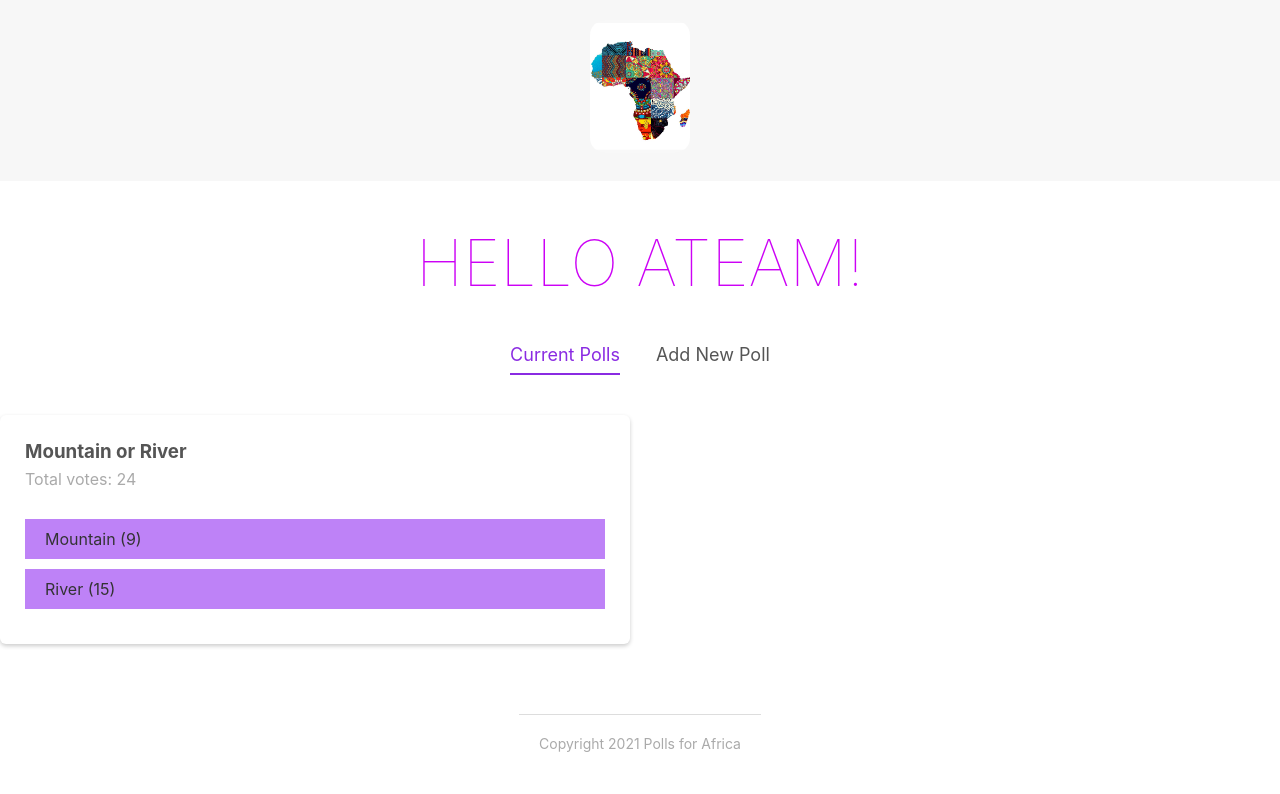
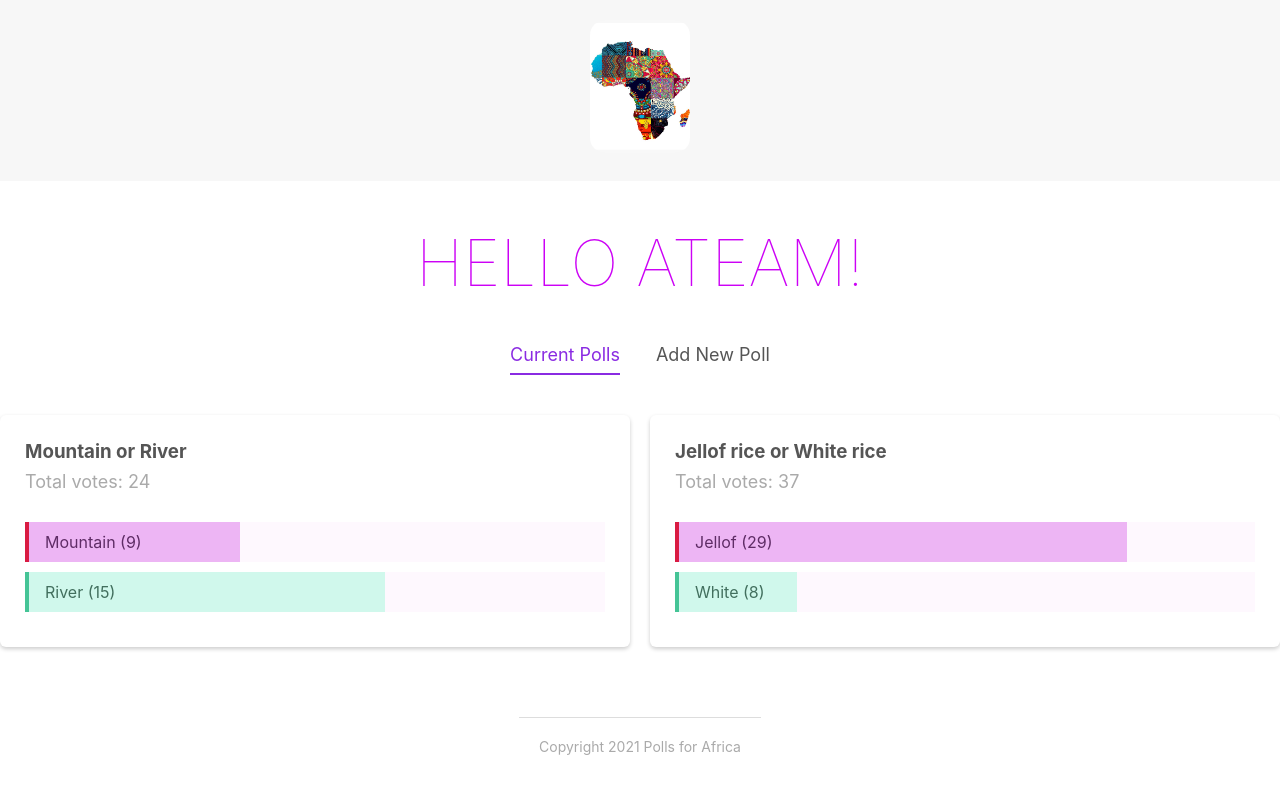
Before and after one commit to NewCoderCA/sveltepolls, a Svelte app: page / in a window 1280 px wide. Shown: the top 794 px of the page. Built offline with nearby package versions, Linux system fonts and the light colour scheme.

Commit message:
Adding reactive values function for moving poll vote percentages using $: code

```diff
--- a/src/App.svelte
+++ b/src/App.svelte
@@ -27,6 +27,14 @@
 		votesA: 9,
 		votesB: 15,
 	},
+	{
+		id: 2,
+		question: 'Jellof rice or White rice',
+		answerA: 'Jellof',
+		answerB: 'White',
+		votesA: 29,
+		votesB: 8,
+	},
 ];
 
 const handleAdd = (e) => {
@@ -34,6 +42,21 @@
 	polls = [poll, ...polls];
 	console.log(polls);
 	activeItem = 'Current Polls';
+}
+
+const handleVote = (e) => {
+ const { id, option } = e.detail;
+ let copiedPolls = [...polls];
+ //Find updated poll by id via finding each poll in the array
+ let upvotedPoll = copiedPolls.find((poll) => poll.id == id);
+ //Check which option to update
+ if (option === 'a'){
+	 upvotedPoll.votesA++;
+ }
+ if (option === 'b'){
+	 upvotedPoll.votesB++;
+ }
+ polls = copiedPolls;
 }
 </script>
 
@@ -43,7 +66,7 @@
 	<h1>Hello {name}!</h1>
 	<Tabs {activeItem} {items} on:tabChange={tabChange} />
 	{#if activeItem === 'Current Polls'}
-	<PollList {polls} />
+	<PollList {polls} on:vote={handleVote} />
 	{:else if activeItem === 'Add New Poll'}
 	<CreatePollForm on:add={handleAdd} />
 	{/if}
--- a/src/components/PollDetails.svelte
+++ b/src/components/PollDetails.svelte
@@ -1,21 +1,33 @@
 <script>
+import { createEventDispatcher } from 'svelte';
 import Card from '../shared/Card.svelte';
 export let poll;
+const dispatch = createEventDispatcher();
 
-//Ractive values for totals
+//Reactive values for totals
 $: totalVotes = poll.votesA + poll.votesB;
+
+//Reactive poll vote moving percentages
+$: percentA = Math.floor(100 / totalVotes * poll.votesA);
+$: percentB = Math.floor(100 / totalVotes * poll.votesB);
+
+//Handling Votes
+const handleVote = (option, id) => {
+//  dispatch('vote', { option: option, id: id }) //Same below just short-hand version
+dispatch('vote', {option, id});
+};
 
 </script>
 <Card>
     <div class="poll">
     <h3>{ poll.question }</h3>
     <p>Total votes: { totalVotes }</p>
-    <div class="answer">
-        <div class="percent percent-a"></div>
+    <div class="answer" on:click={() => handleVote('a', poll.id)}>
+        <div class="percent percent-a" style="width: {percentA}%"></div>
         <span>{ poll.answerA } ({ poll.votesA })</span>
     </div>
-    <div class="answer">
-        <div class="percent percent-b"></div>
+    <div class="answer" on:click={() => handleVote('b', poll.id)}>
+        <div class="percent percent-b" style="width: {percentB}%"></div>
         <span>{ poll.answerB } ({ poll.votesB })</span>
     </div>
     </div>
@@ -27,13 +39,13 @@
  }
 
  p {
-     margin-top: 6px;
-     font-size: 16px;
+     margin-top: 8px;
+     font-size: 18px;
      color: #aaa;
      margin-bottom: 30px;
  }
  .answer {
-     background: rgb(190, 130, 247);
+     background: rgba(245, 187, 245, 0.1);
      cursor: pointer;
      margin: 10px auto;
      position: relative;
@@ -45,5 +57,17 @@
      display: inline-block;
      padding: 10px 20px;
  }
-
+ .percent {
+     height: 100%;
+     position: absolute;
+     box-sizing: border-box;
+ }
+ .percent-a {
+     border-left: 4px solid #d91b42;
+     background: rgba(195, 27, 217, 0.3);
+ }
+ .percent-b {
+     border-left: 4px solid #45c496;
+     background: rgba(99, 248, 193, 0.3);
+ }
 </style>
--- a/src/components/PollList.svelte
+++ b/src/components/PollList.svelte
@@ -6,7 +6,7 @@
 <div class="poll-list">
 {#each polls as poll (poll.id)}
 <div>
-    <PollDetails {poll}/>
+    <PollDetails {poll} on:vote />
 </div>
 {/each}
 
--- a/src/shared/Button.svelte
+++ b/src/shared/Button.svelte
@@ -7,7 +7,7 @@
 
 <button class={type} class:flat={flat} class:inverse={inverse}>
     <slot></slot>
-    <p>Passing whatever data through the slot to the component via this button as content</p>
+    <p>Passing any data as content through the slot to the component via this button</p>
 </button>
 
 
@@ -25,6 +25,7 @@
     border-radius: 6px;
     padding: 8px 12px;
     font-weight: bold;
+    font-size: 16px;
     box-shadow:  1px 2px 3px rgba(0,0,0,0.2);
 }
 .primary {
```
Also changed, not shown: public/build/bundle.css, public/build/bundle.js, 1 other file (tests, documents, lock files or other folders).
